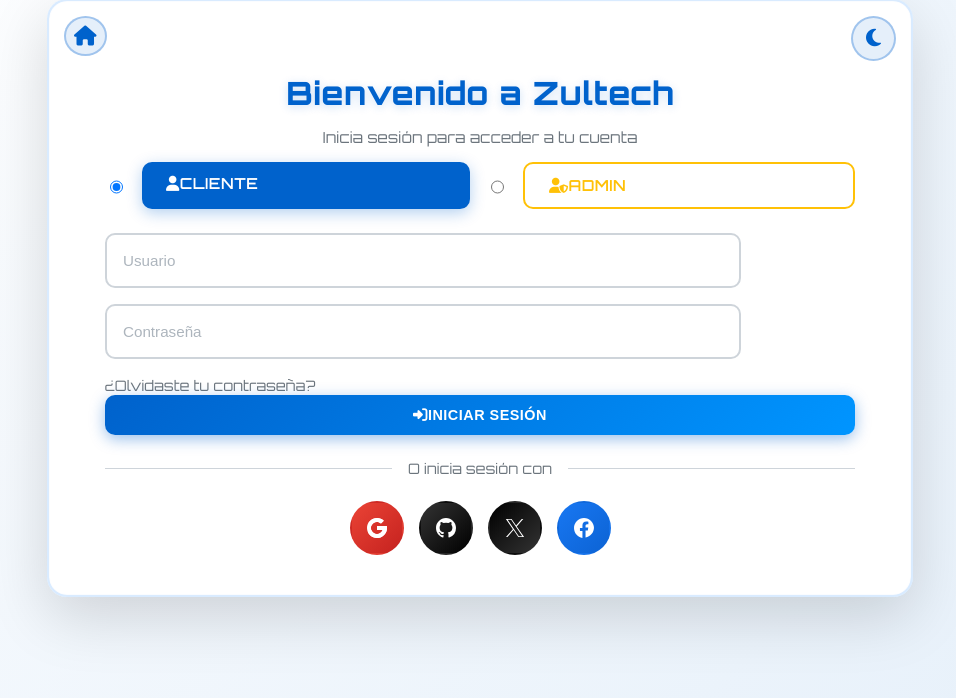
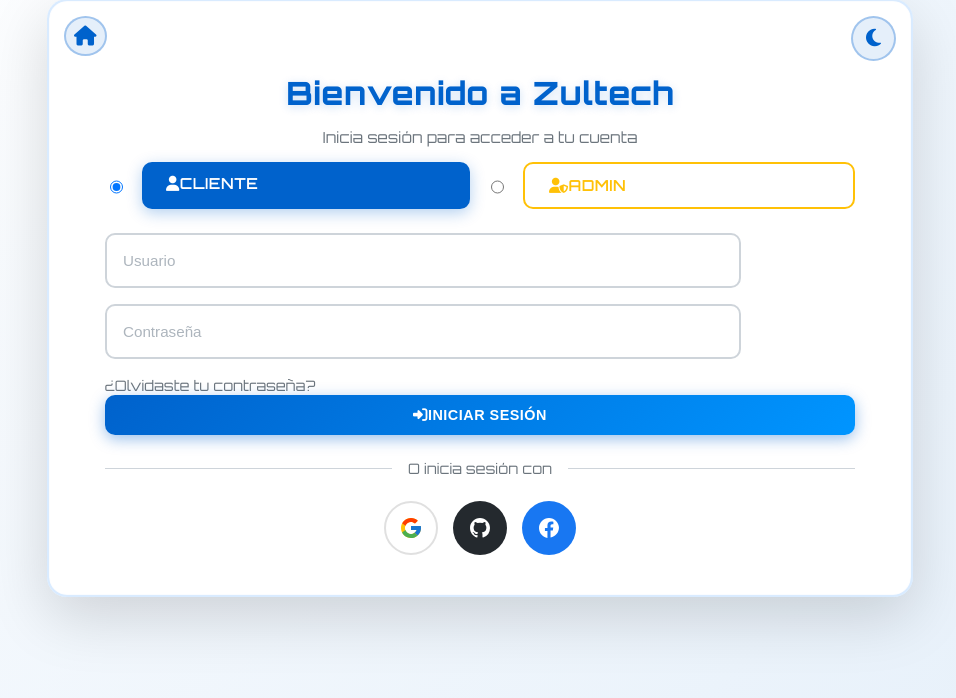
Before and after one commit to BigBossSpektrum/MyWebsite, a Django app: page /accounts/login/ in a window 1280 px wide. Shown: the part 102-800 px from the top of the page, without its empty margins (160-1116 px from the left). Run offline with Django 5.2, Linux system fonts and the light colour scheme; some libraries are stand-ins or nearby versions.

Commit message:
feat: Refactor social login buttons and styles for improved UI consistency

```diff
--- a/app_login/templates/social_logins.html
+++ b/app_login/templates/social_logins.html
@@ -15,12 +15,6 @@
         </svg>
     </a>
 
-    <a class="social-btn" href="" title="Iniciar sesión con X">
-        <svg xmlns="http://www.w3.org/2000/svg" viewBox="0 0 50 50">
-            <path fill="#000" d="M 5.9199219 6 L 20.582031 27.375 L 6.2304688 44 L 9.4101562 44 L 21.986328 29.421875 L 31.986328 44 L 44 44 L 28.681641 21.669922 L 42.199219 6 L 39.029297 6 L 27.275391 19.617188 L 17.933594 6 L 5.9199219 6 z M 9.7167969 8 L 16.880859 8 L 40.203125 42 L 33.039062 42 L 9.7167969 8 z"></path>
-        </svg>
-    </a>
-
     <a class="social-btn" href="{% provider_login_url 'facebook' %}" title="Iniciar sesión con Facebook">
         <svg xmlns="http://www.w3.org/2000/svg" viewBox="0 0 24 24">
             <path fill="#1877F2" d="M22 12.07C22 6.48 17.52 2 12 2S2 6.48 2 12.07c0 5.02 3.66 9.18 8.44 9.93v-7.03h-2.5v-2.9h2.5V9.41c0-2.46 1.49-3.82 3.74-3.82 1.08 0 2.2.19 2.2.19v2.42h-1.24c-1.22 0-1.6.76-1.6 1.54v1.84h2.72l-.44 2.9h-2.28v7.03c4.78-.75 8.44-4.91 8.44-9.93z"/>
--- a/static/css/login_app/social_logins.css
+++ b/static/css/login_app/social_logins.css
@@ -54,43 +54,45 @@
 
 .social-btn:hover {
     transform: translateY(-3px) scale(1.05);
-    box-shadow: 0 8px 25px rgba(0, 0, 0, 0.3);
 }
 
-/* Google - Rojo */
+/* Google - Fondo blanco con logo multicolor original */
 .social-btn:nth-child(1) {
-    background: linear-gradient(135deg, #ea4335 0%, #c5221f 100%);
+    background: #ffffff;
+    border: 2px solid #e0e0e0;
 }
 
-.social-btn:nth-child(1) svg path {
-    fill: white;
+.social-btn:nth-child(1):hover {
+    border-color: #4285f4;
+    box-shadow: 0 8px 25px rgba(66, 133, 244, 0.3);
 }
 
-/* GitHub - Negro */
+/* GitHub - Fondo del color oficial de GitHub */
 .social-btn:nth-child(2) {
-    background: linear-gradient(135deg, #333 0%, #000 100%);
+    background: #24292e;
 }
 
 .social-btn:nth-child(2) svg path {
     fill: white;
 }
 
-/* X (Twitter) - Negro */
+.social-btn:nth-child(2):hover {
+    background: #2c3137;
+    box-shadow: 0 8px 25px rgba(36, 41, 46, 0.4);
+}
+
+/* Facebook - Fondo azul oficial con logo blanco */
 .social-btn:nth-child(3) {
-    background: linear-gradient(135deg, #000 0%, #333 100%);
+    background: #1877f2;
 }
 
 .social-btn:nth-child(3) svg path {
     fill: white;
 }
 
-/* Facebook - Azul */
-.social-btn:nth-child(4) {
-    background: linear-gradient(135deg, #1877f2 0%, #0c63d4 100%);
-}
-
-.social-btn:nth-child(4) svg path {
-    fill: white;
+.social-btn:nth-child(3):hover {
+    background: #0c63d4;
+    box-shadow: 0 8px 25px rgba(24, 119, 242, 0.4);
 }
 
 /* ========================================
@@ -110,24 +112,36 @@
 }
 
 [data-theme="dark"] .social-btn:hover {
-    box-shadow: 0 8px 25px rgba(255, 215, 0, 0.3);
+    transform: translateY(-3px) scale(1.05);
 }
 
 /* Mantener los colores originales en dark mode */
 [data-theme="dark"] .social-btn:nth-child(1) {
-    background: linear-gradient(135deg, #ea4335 0%, #c5221f 100%);
+    background: #ffffff;
+    border-color: #4a4a4a;
+}
+
+[data-theme="dark"] .social-btn:nth-child(1):hover {
+    border-color: #4285f4;
+    box-shadow: 0 8px 25px rgba(66, 133, 244, 0.4);
 }
 
 [data-theme="dark"] .social-btn:nth-child(2) {
-    background: linear-gradient(135deg, #333 0%, #000 100%);
+    background: #24292e;
+}
+
+[data-theme="dark"] .social-btn:nth-child(2):hover {
+    background: #2c3137;
+    box-shadow: 0 8px 25px rgba(36, 41, 46, 0.5);
 }
 
 [data-theme="dark"] .social-btn:nth-child(3) {
-    background: linear-gradient(135deg, #000 0%, #333 100%);
+    background: #1877f2;
 }
 
-[data-theme="dark"] .social-btn:nth-child(4) {
-    background: linear-gradient(135deg, #1877f2 0%, #0c63d4 100%);
+[data-theme="dark"] .social-btn:nth-child(3):hover {
+    background: #0c63d4;
+    box-shadow: 0 8px 25px rgba(24, 119, 242, 0.5);
 }
 
 /* Responsive Design */
```
Also changed, not shown: Zultech_main/settings.py (+3 -15 lines).
